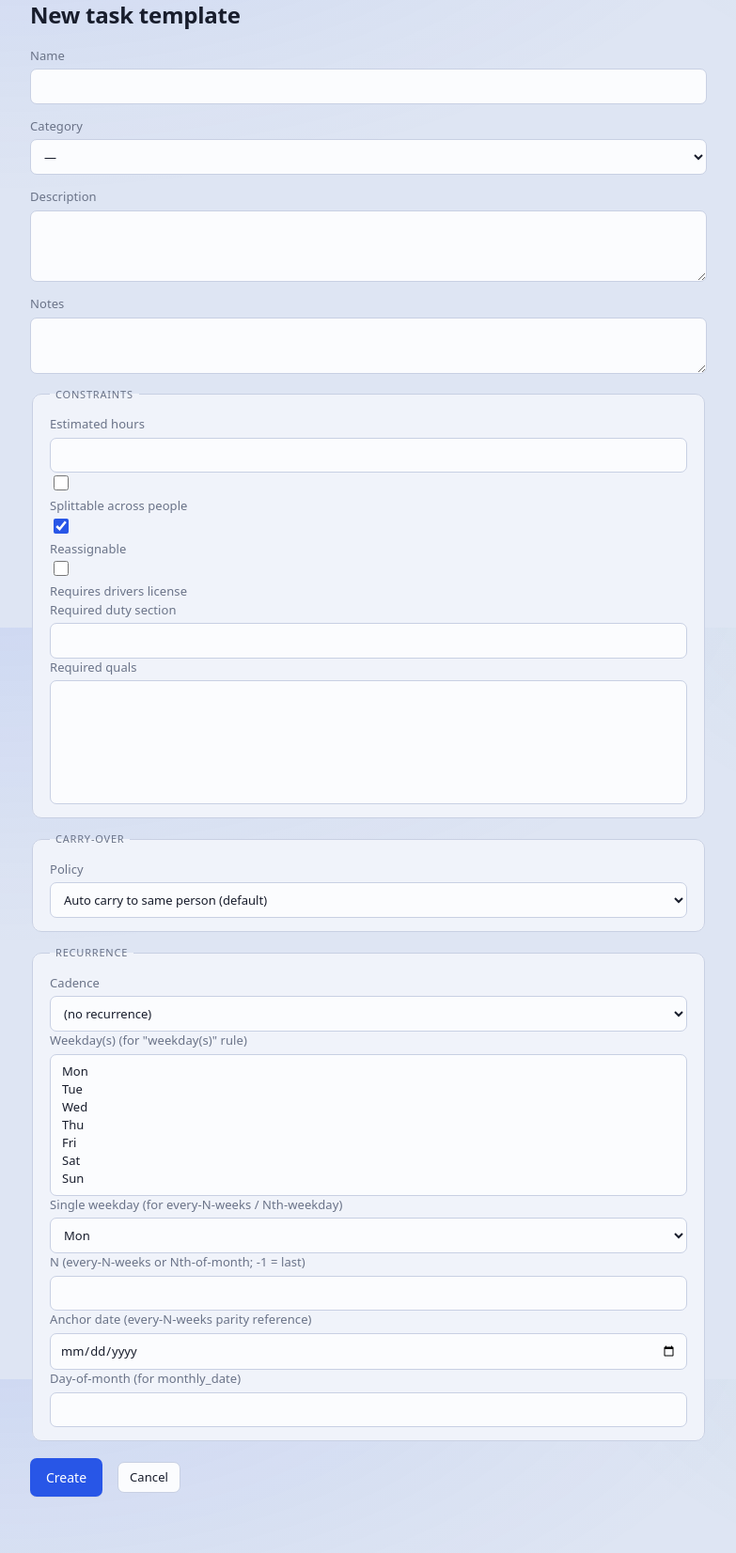
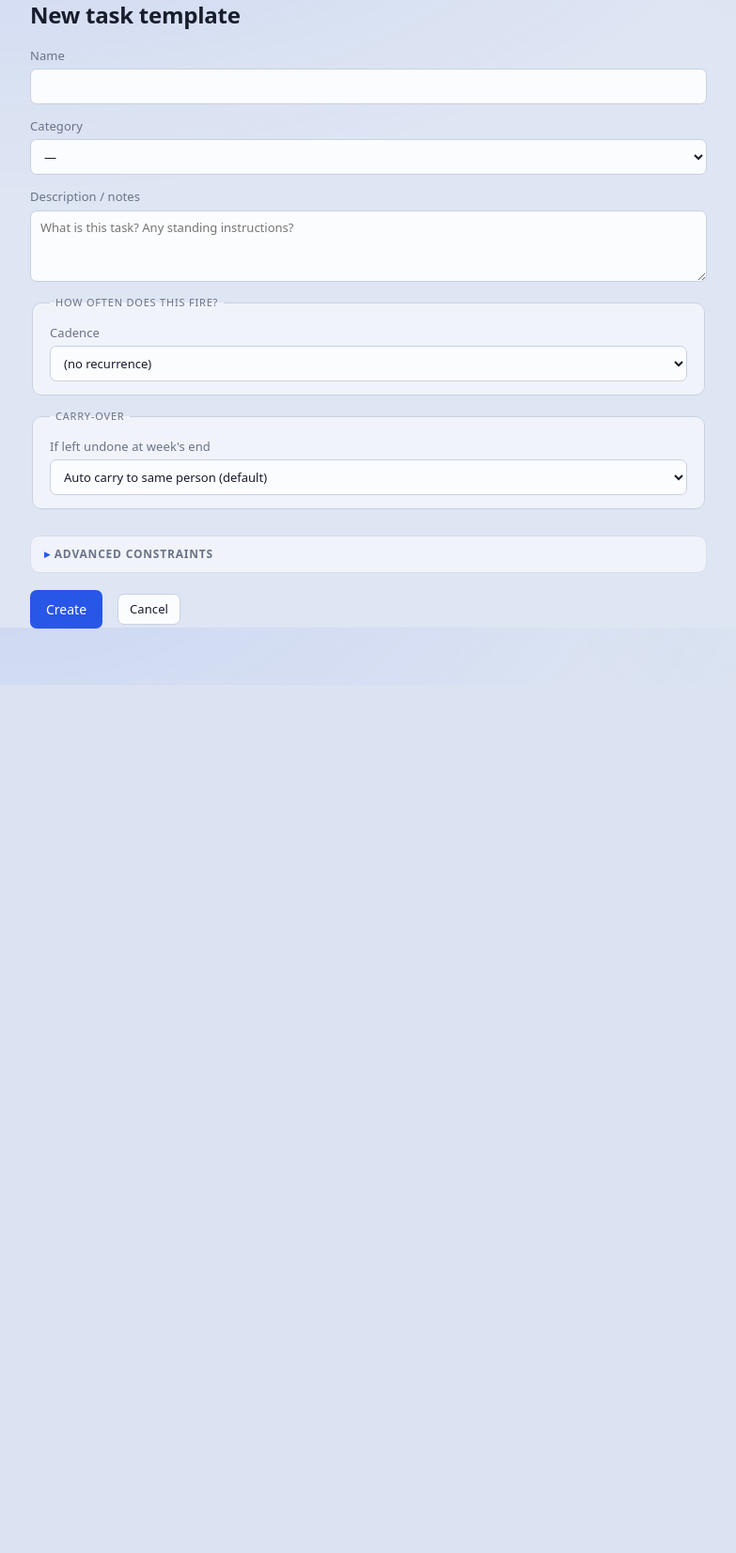
Before and after one commit to atyr647/tbdtask, a FastAPI app: page /task-templates/new in a window 1280 px wide. Shown: the part 132-1785 px from the top of the page at 94% size, without its empty margins (0-783 px from the left). After the commit the page ends 802 px from the top, so only its background shows below. Run offline with FastAPI, Linux system fonts and the light colour scheme; lists and menus that the app fills with data are empty.

Commit message:
Streamline task template form: combined description, weekday checkboxes, advanced disclosure
Task template form was a wall of fieldsets. Reorganized:

- Description and notes combined into one field; second textarea
  removed everywhere (template form, task instance edit form,
  template list column).
- Recurrence section progressively reveals only the inputs relevant
  to the chosen cadence:
  * weekdays  -> a row of pill checkboxes (Mon..Sun) instead of a
    multi-select; the chosen pills tint accent.
  * every-N-weeks -> "Every [N] weeks on [weekday] starting from [date]"
    in a single readable row.
  * Nth weekday of month -> "The [1st|2nd|3rd|4th|last] [weekday] of
    every month".
  * Day-of-month -> "On day [N] of every month".
  * none -> nothing extra appears.
- Required quals / drivers license / duty section / estimated hours /
  splittable / reassignable now live behind an "Advanced constraints"
  disclosure since most templates don't need them.

```diff
--- a/app/routes/tasks.py
+++ b/app/routes/tasks.py
@@ -119,7 +119,6 @@ def update_task(
     status: str = Form("open"),
     hours: Optional[float] = Form(None),
     description: Optional[str] = Form(None),
-    notes: Optional[str] = Form(None),
     completion_notes: Optional[str] = Form(None),
 ):
     with SessionLocal() as s:
@@ -134,7 +133,7 @@ def update_task(
         inst.status = status
         inst.hours = hours
         inst.description = (description or None)
-        inst.notes = (notes or None)
+        inst.notes = None  # consolidated into description
         inst.completion_notes = (completion_notes or None)
         if status == "done" and inst.completed_at is None:
             inst.completed_at = datetime.now()
--- a/app/static/app.css
+++ b/app/static/app.css
@@ -481,6 +481,42 @@ details.inline-create[open] { padding-bottom: 14px; }
 details.inline-create[open] > summary { border-bottom: 1px solid var(--border-soft); margin-bottom: 10px; }
 details.inline-create .quick-add { background: transparent; border: 0; padding: 0; margin: 0; }
 
+/* Recurrence form */
+.recur-fieldset .rec-block { margin-top: 10px; padding: 8px 12px; background: var(--panel); border: 1px solid var(--border-soft); border-radius: 8px; }
+.weekday-checks { display: flex; flex-wrap: wrap; gap: 6px; margin-top: 4px; }
+.weekday-check {
+  display: inline-flex; align-items: center; gap: 6px;
+  padding: 6px 12px; border: 1px solid var(--border); border-radius: 999px;
+  background: var(--panel-2); cursor: pointer; user-select: none;
+  color: var(--text); font-size: 13px;
+}
+.weekday-check:has(input:checked) {
+  background: rgba(40,86,231,.10); border-color: var(--accent); color: var(--accent);
+  font-weight: 600;
+}
+.weekday-check input { margin: 0; }
+
+.rec-block.rec-row { display: flex; flex-wrap: wrap; gap: 12px; align-items: end; }
+.rec-block.rec-row label { display: inline-flex; align-items: center; gap: 6px; margin: 0; }
+
+details.advanced-fieldset {
+  margin-top: 14px;
+  border: 1px solid var(--border-soft);
+  border-radius: var(--radius);
+  background: var(--panel-2);
+}
+details.advanced-fieldset > summary {
+  list-style: none; cursor: pointer; padding: 10px 14px;
+  color: var(--muted); font-size: 12px; font-weight: 600;
+  text-transform: uppercase; letter-spacing: .8px;
+}
+details.advanced-fieldset > summary::-webkit-details-marker { display: none; }
+details.advanced-fieldset > summary::before {
+  content: "▸ "; color: var(--accent); font-weight: 700;
+}
+details.advanced-fieldset[open] > summary::before { content: "▾ "; }
+.advanced-body { padding: 0 14px 14px; display: grid; gap: 10px; }
+
 /* Combobox chips */
 .combobox-chips { list-style: none; padding: 0; margin: 6px 0 0; display: flex; flex-wrap: wrap; gap: 4px; }
 .combobox-chip { background: var(--panel-2); border: 1px solid var(--border); border-radius: 999px; padding: 3px 11px; font-size: 12px; cursor: pointer; color: var(--text); }
--- a/app/templates/tasks/edit.html
+++ b/app/templates/tasks/edit.html
@@ -33,8 +33,9 @@
     <input type="number" step="0.25" min="0" name="hours" value="{{ instance.hours if instance.hours else '' }}" />
     <span class="muted small">Every assignee on this task gets full credit for these hours.</span>
   </label>
-  <label>Description <textarea name="description" rows="3">{{ instance.description or '' }}</textarea></label>
-  <label>Notes <textarea name="notes" rows="2">{{ instance.notes or '' }}</textarea></label>
+  <label>Description / notes
+    <textarea name="description" rows="4">{{ instance.description or instance.notes or '' }}</textarea>
+  </label>
   <label>Completion notes <textarea name="completion_notes" rows="2">{{ instance.completion_notes or '' }}</textarea></label>
   <div class="form-actions">
     <button type="submit">Save</button>
--- a/app/templates/templates/_form.html
+++ b/app/templates/templates/_form.html
@@ -1,4 +1,6 @@
-{# shared fields between new + edit. context: template (Optional), cats, quals, required_qual_ids, carry_over_policies, recurrence_kinds, weekday_options #}
+{# Task template form (shared between new + edit). Simplified flow: the
+   essentials are visible; rare constraints (required quals / DL / DS,
+   estimated hours, etc.) live behind an "Advanced" disclosure. #}
 {% set t = template %}
 {% set rule = (t.recurrence_rule if t and t.recurrence_rule else {}) %}
 {% set cur_kind = rule.get("kind", "none") if rule else "none" %}
@@ -10,56 +12,108 @@
     {% for c in cats %}<option value="{{ c.id }}" {% if t and t.category_id == c.id %}selected{% endif %}>{{ c.name }}</option>{% endfor %}
   </select>
 </label>
-<label>Description <textarea name="description" rows="3">{{ t.description if t and t.description else '' }}</textarea></label>
-<label>Notes <textarea name="notes" rows="2">{{ t.notes if t and t.notes else '' }}</textarea></label>
+<label>Description / notes
+  <textarea name="description" rows="3" placeholder="What is this task? Any standing instructions?">{{ ((t.description if t and t.description else '') or (t.notes if t and t.notes else '')) }}</textarea>
+</label>
 
-<fieldset>
-  <legend>Constraints</legend>
-  <label>Estimated hours <input type="number" step="0.25" name="estimated_hours" value="{{ t.estimated_hours if t and t.estimated_hours else '' }}" /></label>
-  <label><input type="checkbox" name="splittable" value="1" {% if t and t.splittable %}checked{% endif %} /> Splittable across people</label>
-  <label><input type="checkbox" name="reassignable" value="1" {% if not t or t.reassignable %}checked{% endif %} /> Reassignable</label>
-  <label><input type="checkbox" name="required_drivers_license" value="1" {% if t and t.required_drivers_license %}checked{% endif %} /> Requires drivers license</label>
-  <label>Required duty section <input type="number" name="required_duty_section" min="1" max="20" value="{{ t.required_duty_section if t and t.required_duty_section else '' }}" /></label>
-  <label>Required quals
-    <select name="required_quals" multiple size="6">
-      {% for q in quals %}<option value="{{ q.id }}" {% if required_qual_ids and q.id in required_qual_ids %}selected{% endif %}>{{ q.name }}{% if q.category %} ({{ q.category }}){% endif %}</option>{% endfor %}
+<fieldset class="recur-fieldset">
+  <legend>How often does this fire?</legend>
+  <label>Cadence
+    <select name="rec_kind" id="rec_kind">
+      {% for val, label in recurrence_kinds %}<option value="{{ val }}" {% if cur_kind == val %}selected{% endif %}>{{ label }}</option>{% endfor %}
     </select>
   </label>
+
+  <div class="rec-block" data-rec-kinds="weekdays">
+    <label>Pick the weekday(s)</label>
+    <div class="weekday-checks">
+      {% for idx, name in weekday_options %}
+        <label class="weekday-check">
+          <input type="checkbox" name="rec_weekdays" value="{{ idx }}"
+                 {% if rule and rule.get("weekdays") and idx in rule.weekdays %}checked{% endif %} />
+          <span>{{ name }}</span>
+        </label>
+      {% endfor %}
+    </div>
+  </div>
+
+  <div class="rec-block rec-row" data-rec-kinds="every_n_weeks">
+    <label>Every
+      <input type="number" name="rec_n" min="1" value="{{ rule.get('n', 2) if rule else 2 }}" style="width:70px" />
+      weeks
+    </label>
+    <label>on
+      <select name="rec_weekday">
+        {% for idx, name in weekday_options %}<option value="{{ idx }}" {% if rule and rule.get("weekday") == idx %}selected{% endif %}>{{ name }}</option>{% endfor %}
+      </select>
+    </label>
+    <label>starting from
+      <input type="date" name="rec_anchor" value="{{ rule.get('anchor', '') if rule else '' }}" />
+    </label>
+  </div>
+
+  <div class="rec-block rec-row" data-rec-kinds="monthly_nth_weekday">
+    <label>The
+      <select name="rec_n">
+        {% for n, lbl in [(1,'1st'),(2,'2nd'),(3,'3rd'),(4,'4th'),(-1,'last')] %}
+          <option value="{{ n }}" {% if rule and rule.get("n") == n %}selected{% endif %}>{{ lbl }}</option>
+        {% endfor %}
+      </select>
+    </label>
+    <label>
+      <select name="rec_weekday">
+        {% for idx, name in weekday_options %}<option value="{{ idx }}" {% if rule and rule.get("weekday") == idx %}selected{% endif %}>{{ name }}</option>{% endfor %}
+      </select>
+    </label>
+    <span class="muted">of every month</span>
+  </div>
+
+  <div class="rec-block rec-row" data-rec-kinds="monthly_date">
+    <label>On day
+      <input type="number" name="rec_day" min="1" max="31" value="{{ rule.get('day', '') if rule else '' }}" style="width:70px" />
+    </label>
+    <span class="muted">of every month</span>
+  </div>
 </fieldset>
 
 <fieldset>
   <legend>Carry-over</legend>
-  <label>Policy
+  <label>If left undone at week's end
     <select name="carry_over_policy">
       {% for val, label in carry_over_policies %}<option value="{{ val }}" {% if t and t.carry_over_policy == val %}selected{% endif %}>{{ label }}</option>{% endfor %}
     </select>
   </label>
 </fieldset>
 
-<fieldset>
-  <legend>Recurrence</legend>
-  <label>Cadence
-    <select name="rec_kind">
-      {% for val, label in recurrence_kinds %}<option value="{{ val }}" {% if cur_kind == val %}selected{% endif %}>{{ label }}</option>{% endfor %}
-    </select>
-  </label>
-  <label>Weekday(s) (for "weekday(s)" rule)
-    <select name="rec_weekdays" multiple size="7">
-      {% for idx, name in weekday_options %}<option value="{{ idx }}" {% if rule and rule.get("weekdays") and idx in rule.weekdays %}selected{% endif %}>{{ name }}</option>{% endfor %}
-    </select>
-  </label>
-  <label>Single weekday (for every-N-weeks / Nth-weekday)
-    <select name="rec_weekday">
-      {% for idx, name in weekday_options %}<option value="{{ idx }}" {% if rule and rule.get("weekday") == idx %}selected{% endif %}>{{ name }}</option>{% endfor %}
-    </select>
-  </label>
-  <label>N (every-N-weeks or Nth-of-month; -1 = last)
-    <input type="number" name="rec_n" value="{{ rule.get('n', '') if rule else '' }}" />
-  </label>
-  <label>Anchor date (every-N-weeks parity reference)
-    <input type="date" name="rec_anchor" value="{{ rule.get('anchor', '') if rule else '' }}" />
-  </label>
-  <label>Day-of-month (for monthly_date)
-    <input type="number" name="rec_day" min="1" max="31" value="{{ rule.get('day', '') if rule else '' }}" />
-  </label>
-</fieldset>
+<details class="advanced-fieldset">
+  <summary>Advanced constraints</summary>
+  <div class="advanced-body">
+    <label>Estimated hours <input type="number" step="0.25" name="estimated_hours" value="{{ t.estimated_hours if t and t.estimated_hours else '' }}" /></label>
+    <label><input type="checkbox" name="splittable" value="1" {% if t and t.splittable %}checked{% endif %} /> Splittable across people</label>
+    <label><input type="checkbox" name="reassignable" value="1" {% if not t or t.reassignable %}checked{% endif %} /> Reassignable</label>
+    <label><input type="checkbox" name="required_drivers_license" value="1" {% if t and t.required_drivers_license %}checked{% endif %} /> Requires drivers license</label>
+    <label>Required duty section <input type="number" name="required_duty_section" min="1" max="20" value="{{ t.required_duty_section if t and t.required_duty_section else '' }}" /></label>
+    <label>Required quals
+      <select name="required_quals" multiple size="6">
+        {% for q in quals %}<option value="{{ q.id }}" {% if required_qual_ids and q.id in required_qual_ids %}selected{% endif %}>{{ q.name }}</option>{% endfor %}
+      </select>
+    </label>
+  </div>
+</details>
+
+<script>
+(function() {
+  const sel = document.getElementById("rec_kind");
+  if (!sel) return;
+  const blocks = Array.from(document.querySelectorAll(".rec-block"));
+  function apply() {
+    const k = sel.value;
+    for (const b of blocks) {
+      const kinds = (b.dataset.recKinds || "").split(/\s+/);
+      b.style.display = (kinds.includes(k)) ? "" : "none";
+    }
+  }
+  sel.addEventListener("change", apply);
+  apply();
+})();
+</script>
--- a/app/templates/templates/list.html
+++ b/app/templates/templates/list.html
@@ -12,7 +12,7 @@
       <th>Category</th>
       <th>Recurrence</th>
       <th>Carry policy</th>
-      <th>Notes</th>
+      <th>Description</th>
       <th></th>
     </tr>
   </thead>
@@ -23,7 +23,7 @@
       <td class="muted">{{ cats.get(t.category_id) or "—" }}</td>
       <td>{{ descriptions.get(t.id, "—") }}</td>
       <td class="muted">{{ t.carry_over_policy }}</td>
-      <td class="muted">{{ t.notes or "" }}</td>
+      <td class="muted">{{ t.description or t.notes or "" }}</td>
       <td><a href="/task-templates/{{ t.id }}/edit">Edit</a></td>
     </tr>
     {% endfor %}
```
Also changed, not shown: 7 other files.
